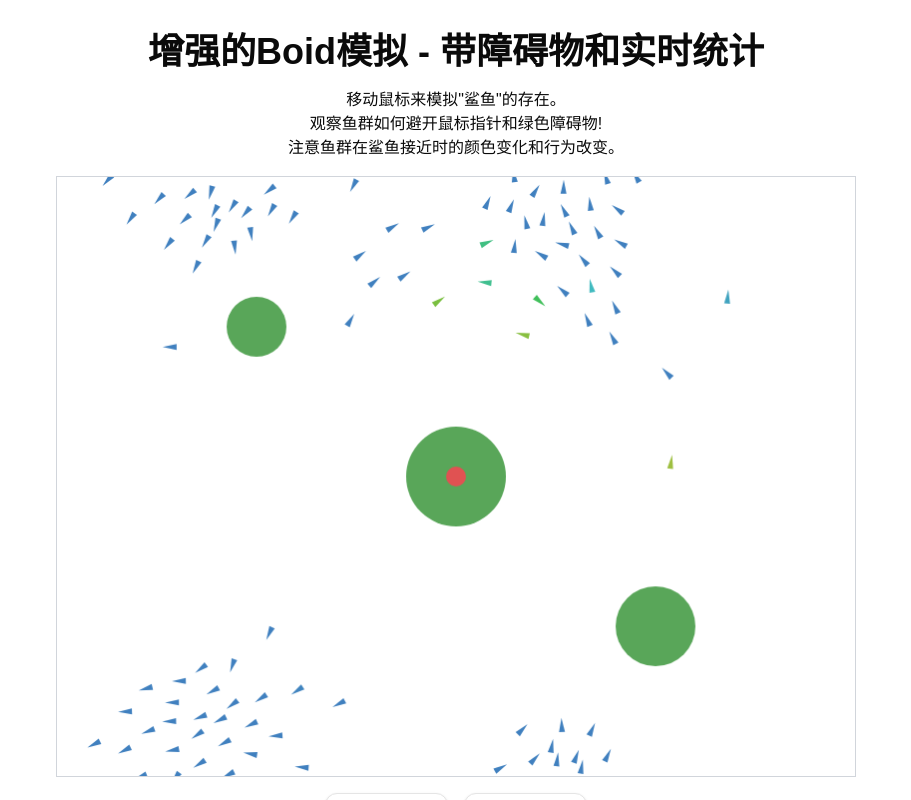
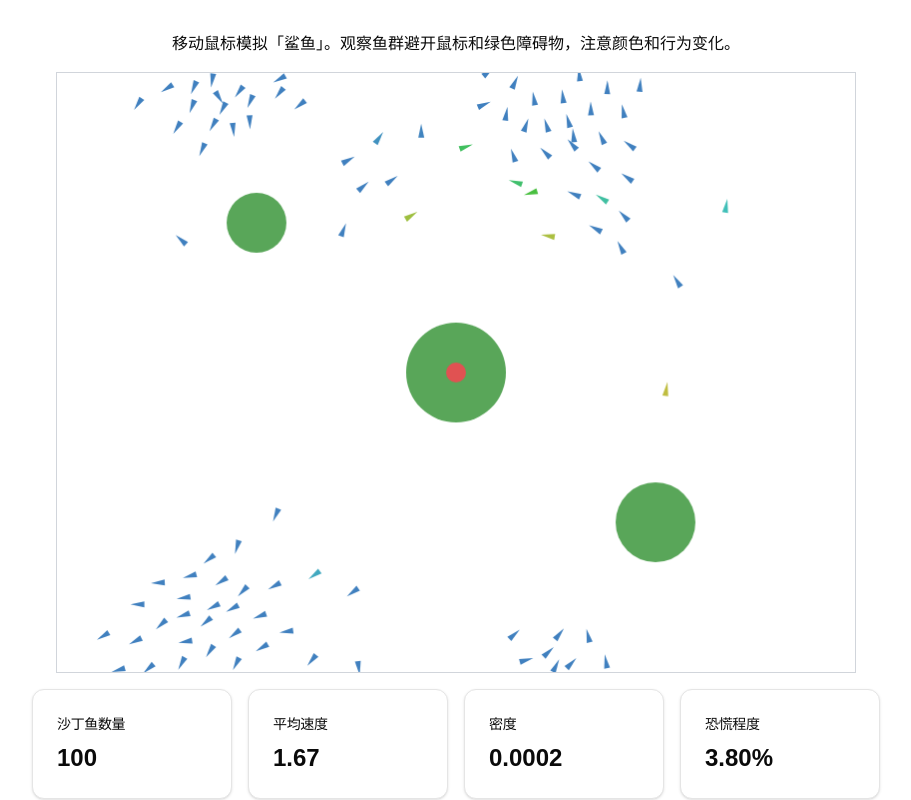
Before and after one commit to jiangshengdev/sardine-simulation, a Next.js app: page / in a window 1280 px wide. Shown: the top 800 px of the page, without its empty margins (184-1095 px from the left). Built offline with nearby package versions, Linux system fonts and the light colour scheme.

Commit message:
优化主页文本描述并调整统计显示组件的布局以支持更多信息

```diff
--- a/app/page.tsx
+++ b/app/page.tsx
@@ -3,11 +3,8 @@ import BoidSimulation from '../components/BoidSimulation';
 export default function Home() {
   return (
     <main className="flex min-h-screen flex-col items-center justify-between p-8">
-      <h1 className="text-4xl font-bold mb-4">增强的Boid模拟 - 带障碍物和实时统计</h1>
       <p className="mb-4 text-center">
-        移动鼠标来模拟&quot;鲨鱼&quot;的存在。<br />
-        观察鱼群如何避开鼠标指针和绿色障碍物!<br />
-        注意鱼群在鲨鱼接近时的颜色变化和行为改变。
+        移动鼠标模拟「鲨鱼」。观察鱼群避开鼠标和绿色障碍物，注意颜色和行为变化。
       </p>
       <BoidSimulation width={800} height={600} boidCount={100} />
     </main>
--- a/components/StatsDisplay.tsx
+++ b/components/StatsDisplay.tsx
@@ -9,8 +9,8 @@ interface StatsDisplayProps {
 
 export function StatsDisplay({ boidCount, averageSpeed, density, panicLevel }: StatsDisplayProps) {
   return (
-    <div className="grid grid-cols-2 gap-4">
-      <Card>
+    <div className="grid grid-cols-4 gap-4">
+      <Card className="min-w-[200px]">
         <CardHeader className="flex flex-row items-center justify-between space-y-0 pb-2">
           <CardTitle className="text-sm font-medium">沙丁鱼数量</CardTitle>
         </CardHeader>
@@ -18,7 +18,7 @@ export function StatsDisplay({ boidCount, averageSpeed, density, panicLevel }: S
           <div className="text-2xl font-bold">{boidCount}</div>
         </CardContent>
       </Card>
-      <Card>
+      <Card className="min-w-[200px]">
         <CardHeader className="flex flex-row items-center justify-between space-y-0 pb-2">
           <CardTitle className="text-sm font-medium">平均速度</CardTitle>
         </CardHeader>
@@ -26,7 +26,7 @@ export function StatsDisplay({ boidCount, averageSpeed, density, panicLevel }: S
           <div className="text-2xl font-bold">{averageSpeed.toFixed(2)}</div>
         </CardContent>
       </Card>
-      <Card>
+      <Card className="min-w-[200px]">
         <CardHeader className="flex flex-row items-center justify-between space-y-0 pb-2">
           <CardTitle className="text-sm font-medium">密度</CardTitle>
         </CardHeader>
@@ -34,7 +34,7 @@ export function StatsDisplay({ boidCount, averageSpeed, density, panicLevel }: S
           <div className="text-2xl font-bold">{density.toFixed(4)}</div>
         </CardContent>
       </Card>
-      <Card>
+      <Card className="min-w-[200px]">
         <CardHeader className="flex flex-row items-center justify-between space-y-0 pb-2">
           <CardTitle className="text-sm font-medium">恐慌程度</CardTitle>
         </CardHeader>
```
